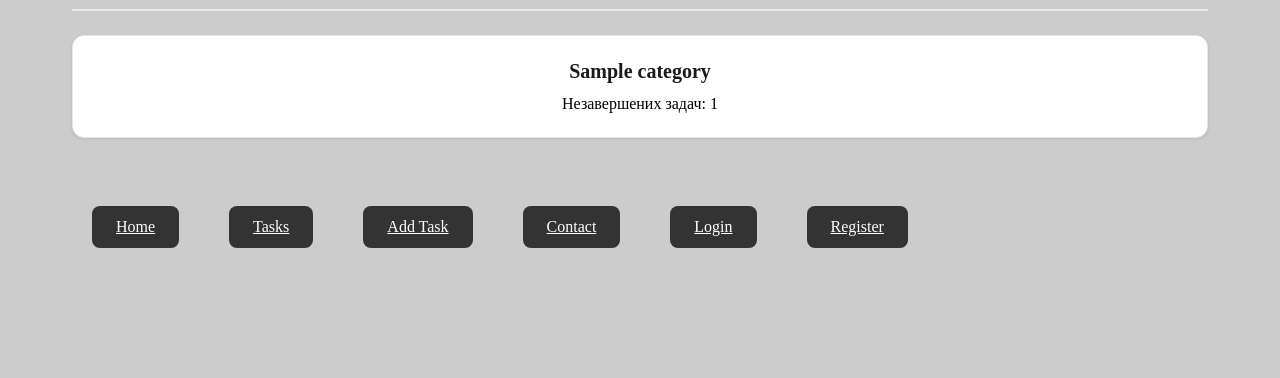
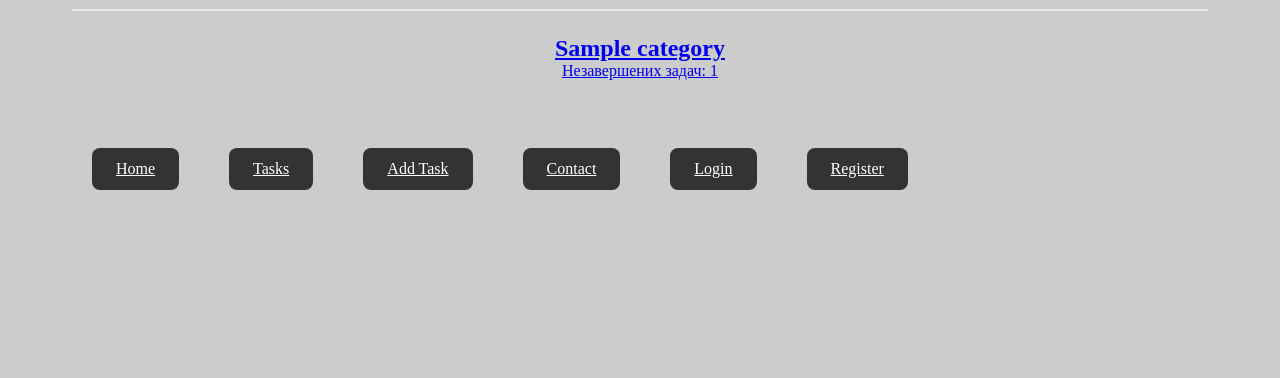
Before and after one commit to ivasx/Tickify, a Django app: page / in a window 1280 px wide. Shown: the part 131-509 px from the top of the page. Run offline with Django 4.2, Linux system fonts and the light colour scheme; tables that the repository leaves empty hold one stand-in row (values such as "Sample post").

Commit message:
attemps to change category in home page

```diff
--- a/tickify/tasks/static/tasks/css/styles.css
+++ b/tickify/tasks/static/tasks/css/styles.css
@@ -125,7 +125,7 @@ main {
     margin-bottom: 48px;
 }
 
-.task-card {
+.task-card, category-card {
     background: white;
     border: 1px solid #e5e7eb;
     border-radius: 12px;
@@ -134,12 +134,16 @@ main {
     box-shadow: 0 1px 3px rgba(0, 0, 0, 0.1);
 }
 
-.task-card:hover {
+.task-card:hover, category-card:hover {
     border-color: #9ca3af;
     transform: translateY(-2px);
     box-shadow: 0 4px 12px rgba(0, 0, 0, 0.1);
 }
 
+.category-text:visited {
+    text-decoration: none;
+    color: #1a1a1a;
+}
 .task-title {
     color: #1a1a1a;
     font-size: 20px;
--- a/tickify/tasks/templates/tasks/category_card.html
+++ b/tickify/tasks/templates/tasks/category_card.html
@@ -1,6 +1,8 @@
 {% load task_tags %}
 
-<div class="task-card priority-{{ task.priority }}">
-    <h2 class="task-title">{{ category.name }}</h2>
-    <p>Незавершених задач: {% get_tasks_count category %}</p>
-</div>
+<a href="{% url 'category' category.slug %}">
+    <div class="text-card priority-{{ task.priority }}">
+        <h2 class="category-text">{{ category.name }}</h2>
+        <p class="category-text">  Незавершених задач: {% get_tasks_count category %}</p>
+    </div>
+</a>
```
